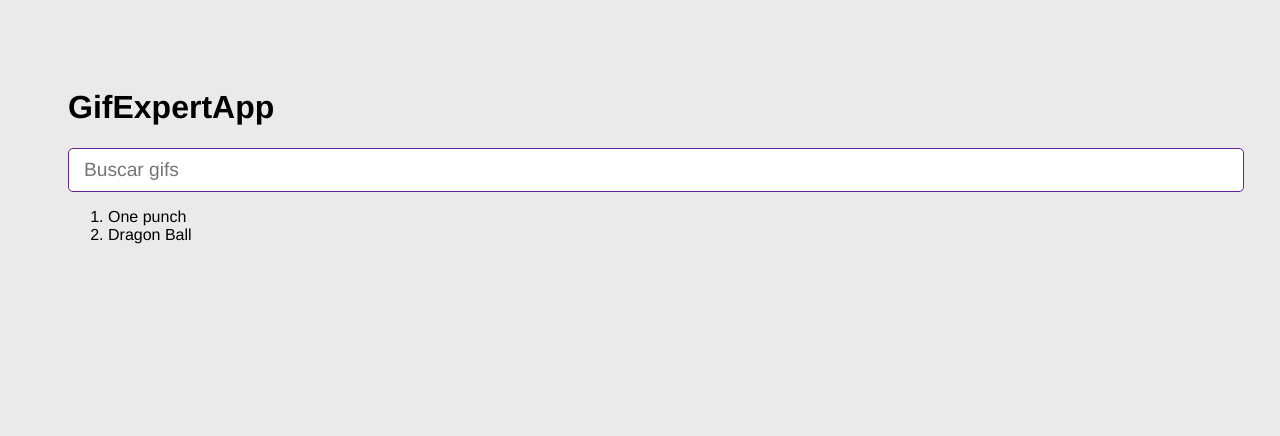
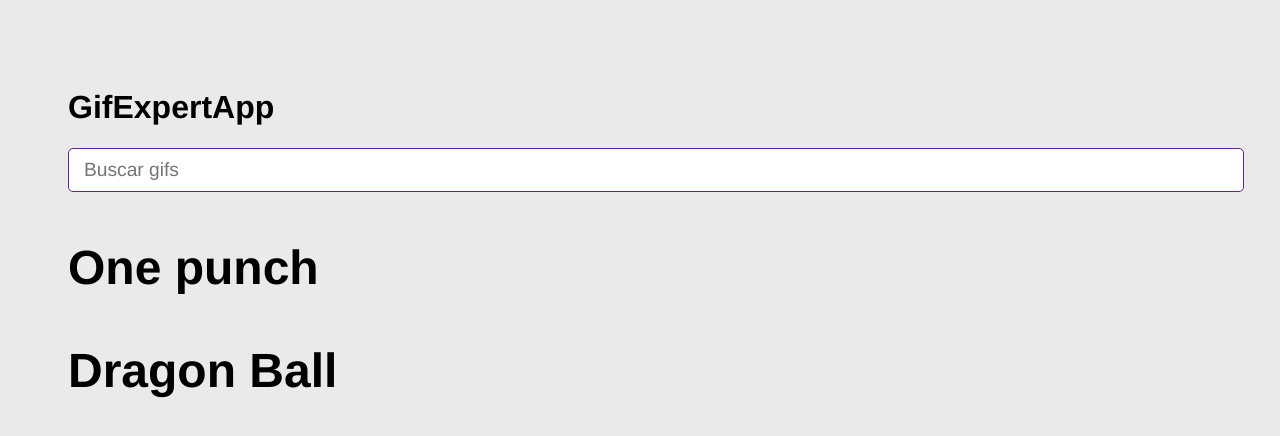
Before and after one commit to centinelaCode/react-app-gifs, a React (Vite) app: page / in a window 1280 px wide. Shown: the top 436 px of the page. Built offline with nearby package versions, Linux system fonts and the light colour scheme.

Commit message:
[ADD] Se crea el componente GifGrid y es el que se va renderizar por cada categorie que se agrega y el cual mostrara los gifs

```diff
--- a/src/GifExpertApp.jsx
+++ b/src/GifExpertApp.jsx
@@ -1,5 +1,6 @@
 import { useState } from 'react'
 import { AddCategory } from './components/AddCategory';
+import { GifGrid } from './components/GifGrid';
 
 export const GifExpertApp = () => {
 
@@ -21,20 +22,23 @@
       {/* Title */}
       <h1>GifExpertApp</h1>
 
-      {/* Input */}
+
+      {/* Component for Input */}
       <AddCategory
         // setCategories={ setCategories }
         onNewCategory={ (value)=> onAddCategory(value) }
       />
 
+
       {/* Listado de Gif (Grid de Gifs) */}
-      {/* <button onClick={ onAddCategory } >Agregar</button> */}
-      <ol>
-        { categories.map(category => (
-          <li key={ category }>{ category }</li>
-        )) }
-      </ol>
         {/* GifItem */}
+      { categories.map(category => (
+        <GifGrid
+          key={ category }
+          category={ category }
+        />
+      )) }
+
     </>
   )
 }
--- /dev/null
+++ b/src/components/GifGrid.jsx
@@ -0,0 +1,12 @@
+
+export const GifGrid = ({ category }) => {
+
+
+
+  return (
+    <>
+      <h3>{ category }</h3>
+
+    </>
+  )
+}
```
